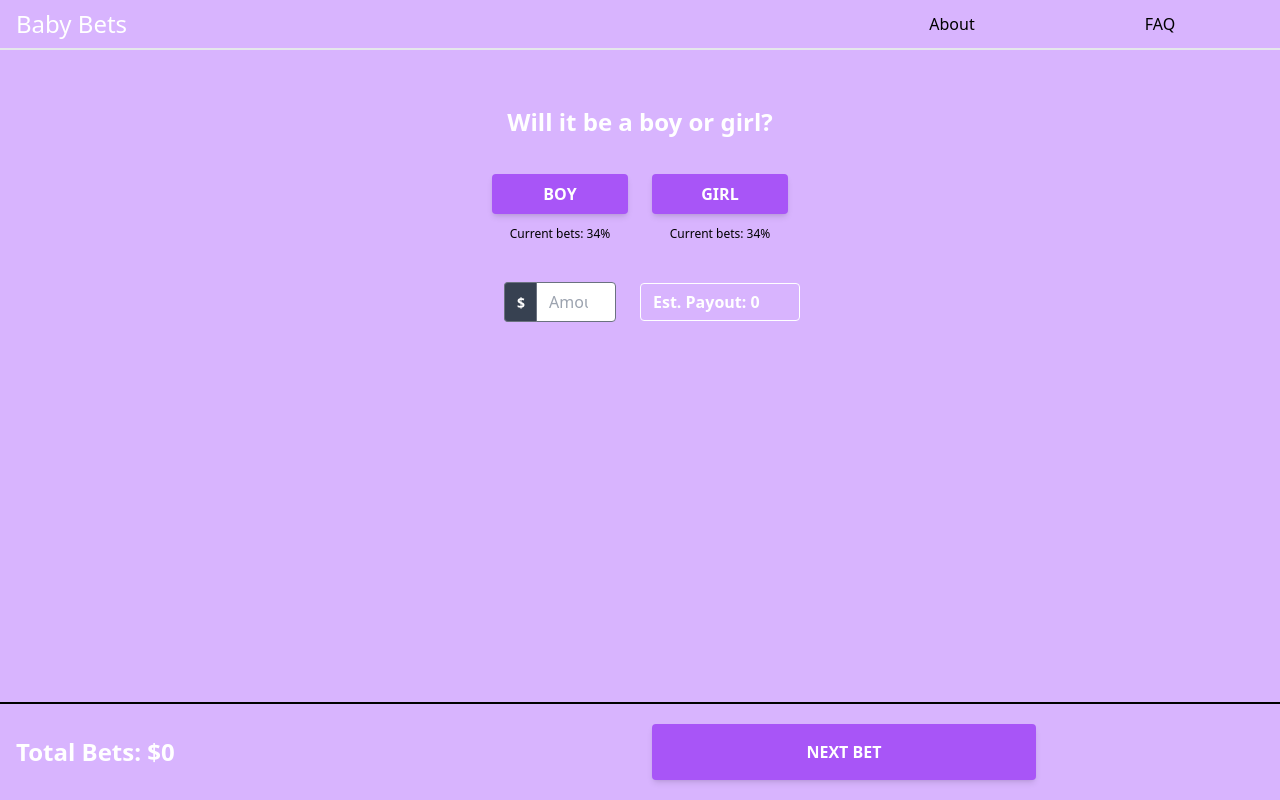
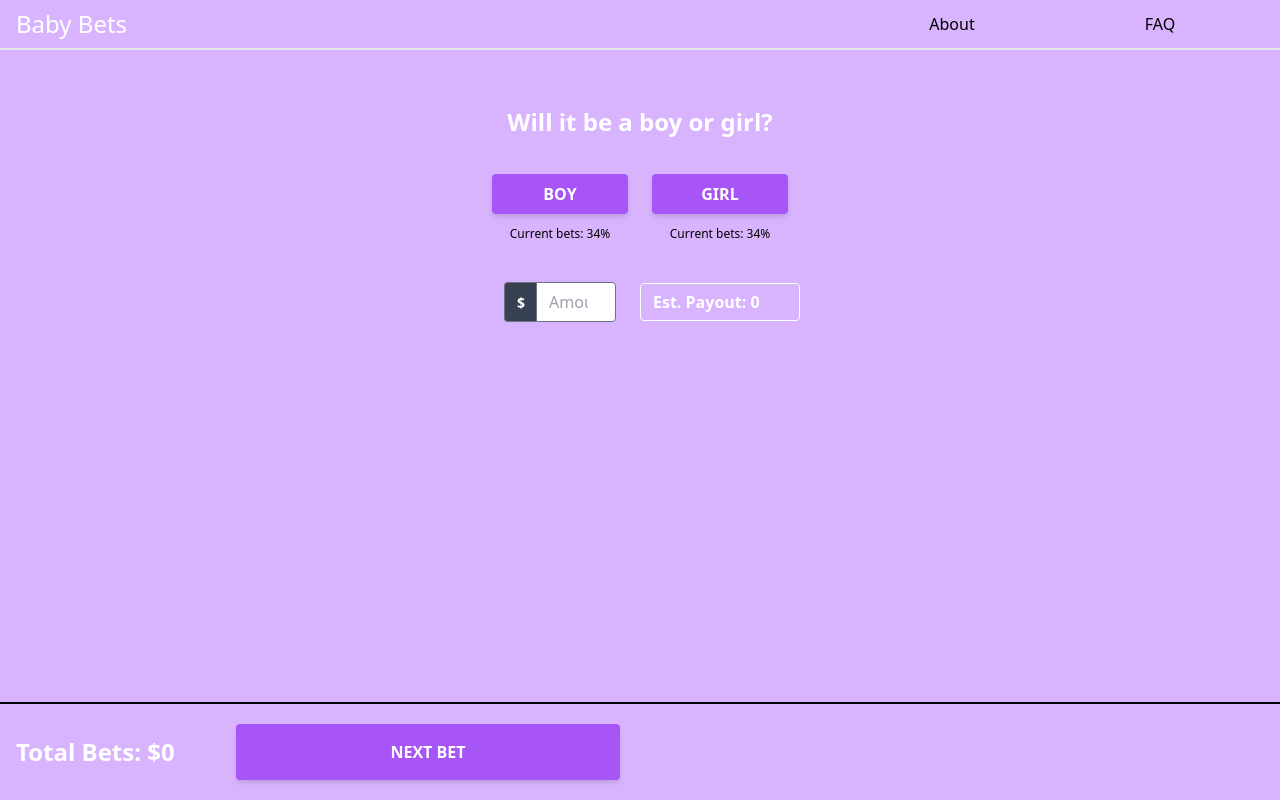
Before and after one commit to alexaylwin/baby-bets, a React (Create React App) app: page / in a window 1280 px wide. Built offline with nearby package versions, Linux system fonts and the light colour scheme; no server answers.

Commit message:
Fix sizing of bet total

```diff
--- a/src/components/place-bet.tsx
+++ b/src/components/place-bet.tsx
@@ -20,13 +20,13 @@ export const PlaceBet = (props: {
       border-t-2 border-black
       fixed inset-x-0 bottom-0
       leading-10
-      grid grid-cols-2 w-full content-center">
-      <div className="flex flex-col place-content-center px-4 py-8">
+      flex flex-auto">
+      <div className="flex flex-col place-content-center px-4 py-8 w-56">
         <span className="font-bold text-2xl text-white">
           Total Bets: ${calcTotal(props.bets.map((b) => b.amount))}
         </span>
       </div>
-      <div className="flex flex-col place-content-center">
+      <div className="grow flex flex-col place-content-center">
         <button
           className="py-2
           px-4
```
